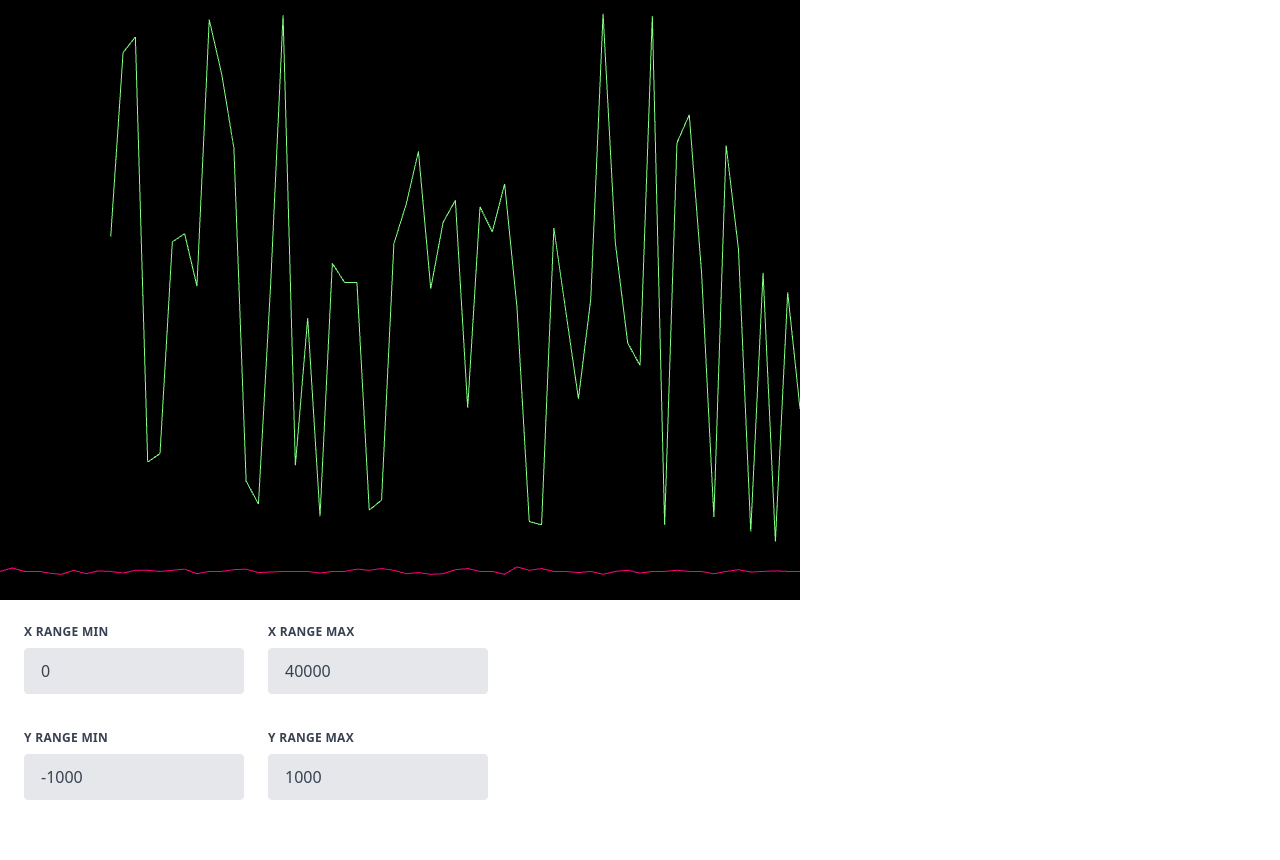
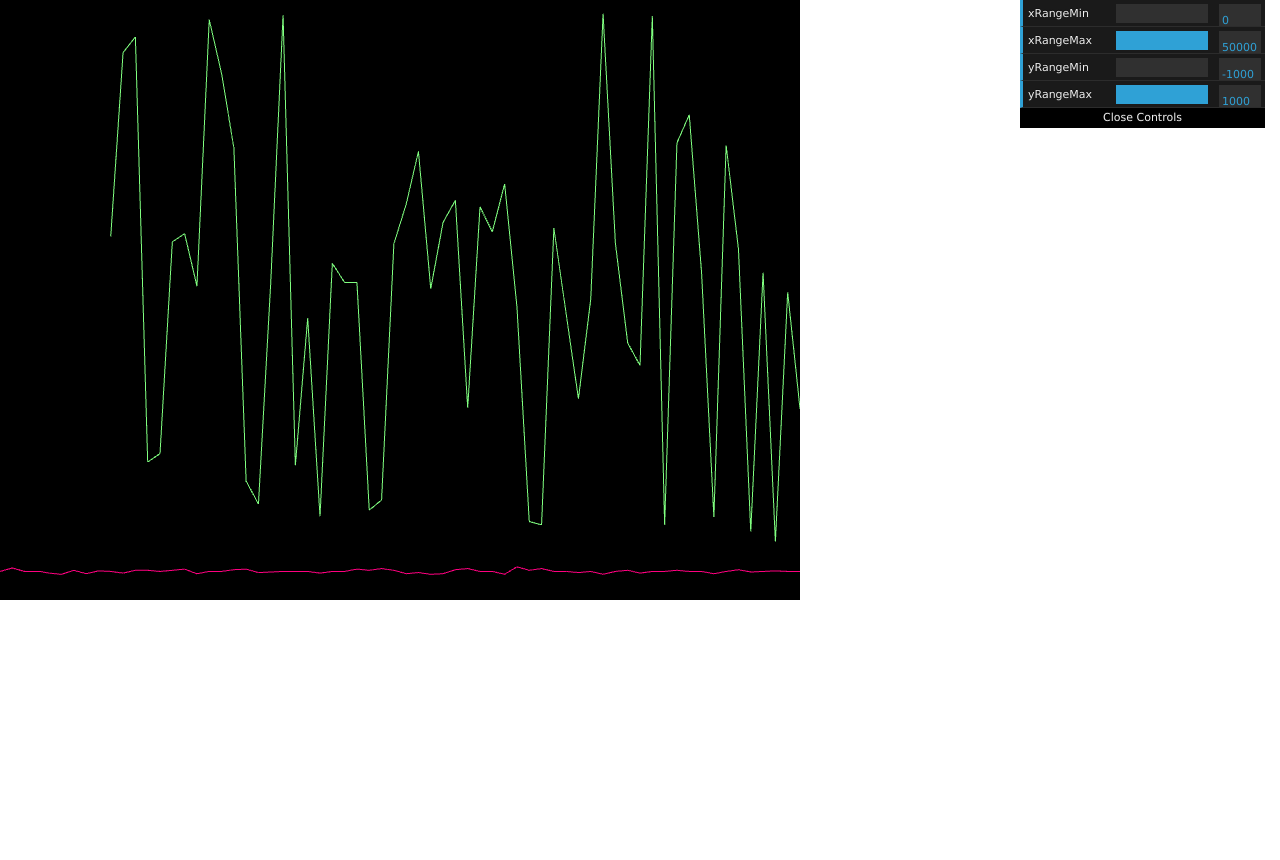
Before and after one commit to markosankovic/glscope, a website built with webpack: page main.html in a window 1280 px wide. After the commit the page ends 800 px from the top, so only its background shows below. Built offline with nearby package versions, Linux system fonts and the light colour scheme.

Commit message:
Replace inputs with dat.gui

```diff
--- a/main.html
+++ b/main.html
@@ -14,45 +14,6 @@
 
   <script src="dist/main.bundle.js"></script>
 
-  <form class="w-full max-w-lg p-6">
-    <div class="flex flex-wrap -mx-3 mb-6">
-      <div class="w-full md:w-1/2 px-3 mb-6 md:mb-0">
-        <label class="block uppercase tracking-wide text-gray-700 text-xs font-bold mb-2" for="grid-first-name">
-          X RANGE MIN
-        </label>
-        <input name="xRangeMin"
-          class="appearance-none block w-full bg-gray-200 text-gray-700 border rounded py-3 px-4 mb-3 leading-tight focus:outline-none focus:bg-white"
-          id="grid-x-range-min" type="number" value="0">
-      </div>
-      <div class="w-full md:w-1/2 px-3">
-        <label class="block uppercase tracking-wide text-gray-700 text-xs font-bold mb-2" for="grid-last-name">
-          X RANGE MAX
-        </label>
-        <input name="xRangeMax"
-          class="appearance-none block w-full bg-gray-200 text-gray-700 border border-gray-200 rounded py-3 px-4 leading-tight focus:outline-none focus:bg-white focus:border-gray-500"
-          id="grid-x-range-max" type="number" value="40000">
-      </div>
-    </div>
-    <div class="flex flex-wrap -mx-3 mb-6">
-      <div class="w-full md:w-1/2 px-3 mb-6 md:mb-0">
-        <label class="block uppercase tracking-wide text-gray-700 text-xs font-bold mb-2" for="grid-first-name">
-          Y RANGE MIN
-        </label>
-        <input name="yRangeMin"
-          class="appearance-none block w-full bg-gray-200 text-gray-700 border rounded py-3 px-4 mb-3 leading-tight focus:outline-none focus:bg-white"
-          id="grid-y-range-min" type="number" value="-1000">
-      </div>
-      <div class="w-full md:w-1/2 px-3">
-        <label class="block uppercase tracking-wide text-gray-700 text-xs font-bold mb-2" for="grid-last-name">
-          Y RANGE MAX
-        </label>
-        <input name="yRangeMax"
-          class="appearance-none block w-full bg-gray-200 text-gray-700 border border-gray-200 rounded py-3 px-4 leading-tight focus:outline-none focus:bg-white focus:border-gray-500"
-          id="grid-y-range-max" type="number" value="1000">
-      </div>
-    </div>
-  </form>
-
 </body>
 
 </html>
--- a/package.json
+++ b/package.json
@@ -23,10 +23,14 @@
   },
   "homepage": "https://github.com/markosankovic/glscope#readme",
   "devDependencies": {
+    "@types/dat.gui": "^0.7.5",
     "@types/node": "^14.0.27",
     "ts-loader": "^8.0.2",
     "typescript": "^3.9.7",
     "webpack": "^4.44.1",
     "webpack-cli": "^3.3.12"
+  },
+  "dependencies": {
+    "dat.gui": "^0.7.7"
   }
 }
--- a/src/main.ts
+++ b/src/main.ts
@@ -1,10 +1,17 @@
 import { Glscope } from './glscope';
 
-let xRangeMinInput: HTMLInputElement;
-let xRangeMaxInput: HTMLInputElement;
+import * as dat from 'dat.gui';
 
-let yRangeMinInput: HTMLInputElement;
-let yRangeMaxInput: HTMLInputElement;
+const gui = new dat.GUI({
+  name: 'glscope',
+});
+
+const config = {
+  xRangeMin: 0,
+  xRangeMax: 50000,
+  yRangeMin: -1000,
+  yRangeMax: 1000,
+};
 
 const canvas = document.querySelector('canvas');
 
@@ -15,17 +22,17 @@ if (canvas) {
   window.onload = () => {
     glscope.init();
 
-    xRangeMinInput = document.querySelector('input[name="xRangeMin"]') as HTMLInputElement;
-    xRangeMaxInput = document.querySelector('input[name="xRangeMax"]') as HTMLInputElement;
+    gui.add(config, 'xRangeMin', 0, 50000)
+      .onChange(_ => glscope.xRange = [config.xRangeMin, config.xRangeMax]);
 
-    xRangeMinInput.addEventListener('change', () => glscope.xRange = [parseInt(xRangeMinInput!.value, 10), parseInt(xRangeMaxInput!.value, 10)]);
-    xRangeMaxInput.addEventListener('change', () => glscope.xRange = [parseInt(xRangeMinInput!.value, 10), parseInt(xRangeMaxInput!.value, 10)]);
+    gui.add(config, 'xRangeMax', 0, 50000)
+      .onChange(_ => glscope.xRange = [config.xRangeMin, config.xRangeMax]);
 
-    yRangeMinInput = document.querySelector('input[name="yRangeMin"]') as HTMLInputElement;
-    yRangeMaxInput = document.querySelector('input[name="yRangeMax"]') as HTMLInputElement;
+    gui.add(config, 'yRangeMin', -1000, 1000)
+      .onChange(_ => glscope.yRange = [config.yRangeMin, config.yRangeMax]);
 
-    yRangeMinInput.addEventListener('change', () => glscope.yRange = [parseInt(yRangeMinInput!.value, 10), parseInt(yRangeMaxInput!.value, 10)]);
-    yRangeMaxInput.addEventListener('change', () => glscope.yRange = [parseInt(yRangeMinInput!.value, 10), parseInt(yRangeMaxInput!.value, 10)]);
+    gui.add(config, 'yRangeMax', -1000, 1000)
+      .onChange(_ => glscope.yRange = [config.yRangeMin, config.yRangeMax]);
 
   };
 
```
Also changed, not shown: dist/main.bundle.js, 1 other file.
